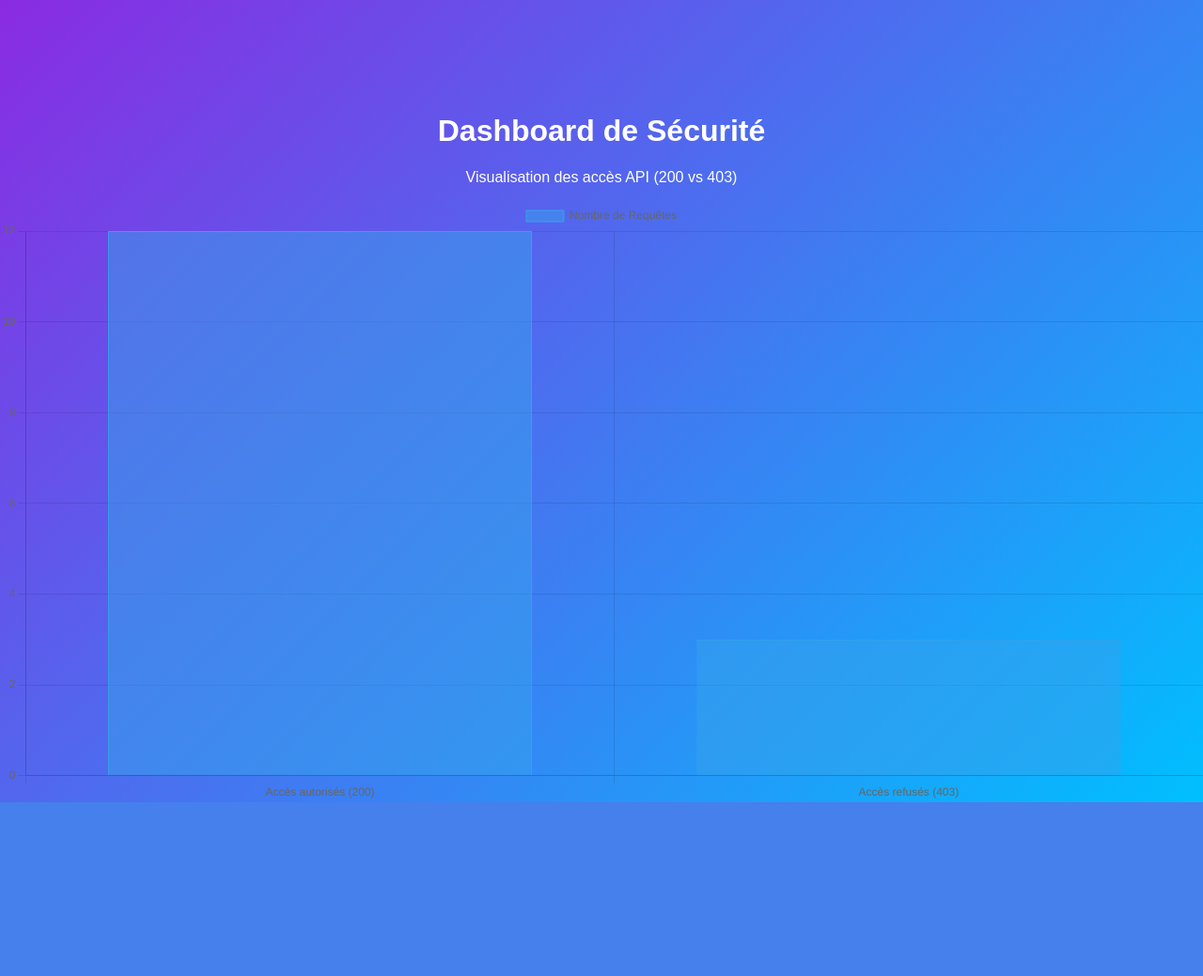
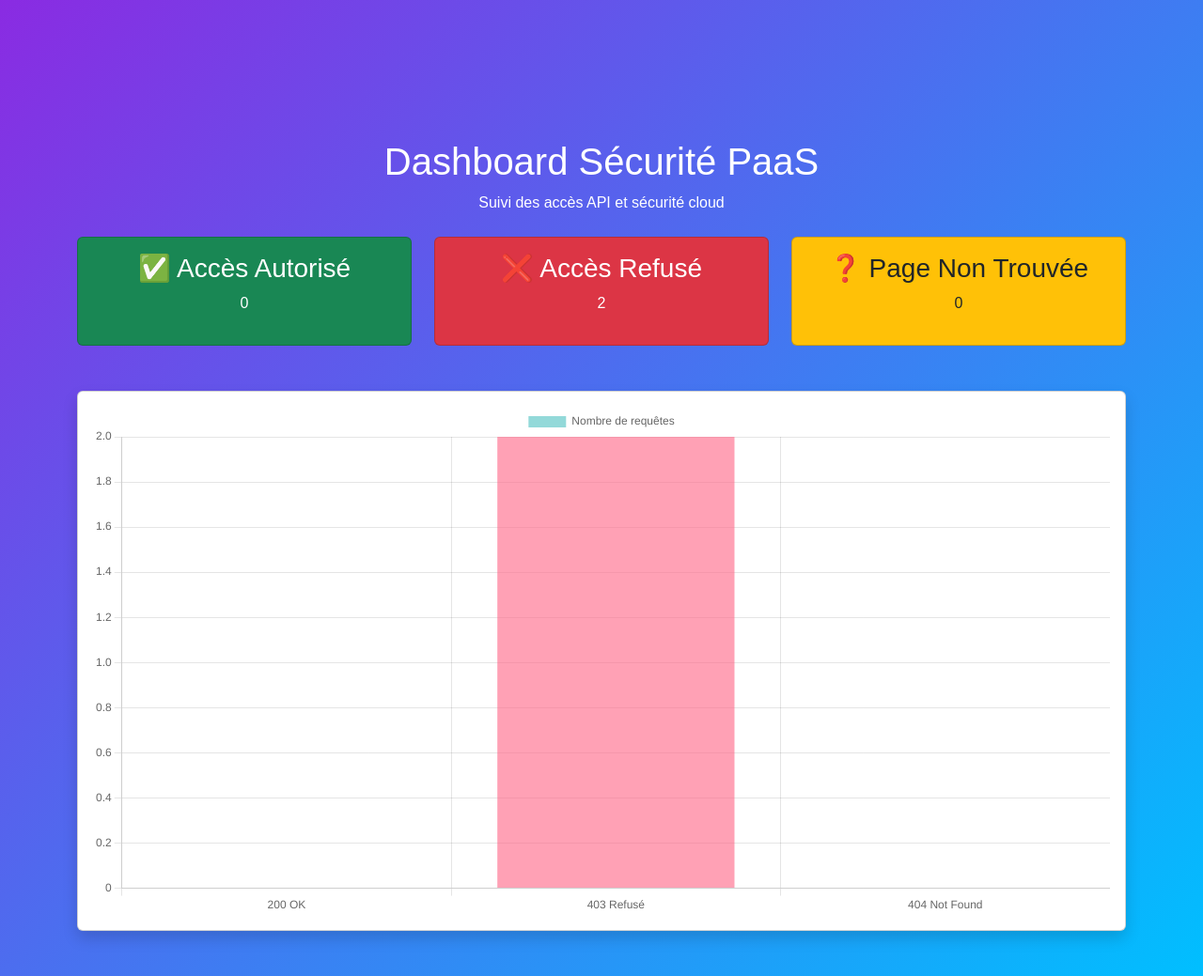
Before and after one commit to ranimlaifi/monapp-flask, a Flask app: page /dashboard in a window 1280 px wide. Shown: the whole page at 94% size. Before the commit the page ends 854 px from the top, so only its background shows below. Run offline with Flask 3, Linux system fonts and the light colour scheme.

Commit message:
Ajout dashboard + CSS + pages HTML

```diff
--- a/app.py
+++ b/app.py
@@ -1,37 +1,35 @@
 from flask import Flask, request, jsonify, render_template
-from dotenv import load_dotenv
 from flask_limiter import Limiter
 from flask_limiter.util import get_remote_address
 import os
 
 app = Flask(__name__)
 
-load_dotenv()
-API_KEY = os.getenv("API_KEY")
+API_KEY = os.getenv("API_KEY", "123456")
 
-# Rate limiting
-limiter = Limiter(
-    get_remote_address,
-    app=app,
-    default_limits=["5 per minute"]
-)
+limiter = Limiter(get_remote_address, app=app, default_limits=["10 per minute"])
+
+# Comptage simple en mémoire (juste pour démo)
+stats = {"200": 0, "403": 0, "404": 0}
 
 @app.route('/')
 def home():
     return render_template("index.html")
-
-@app.route('/dashboard')
-def dashboard():
-    return render_template("dashboard.html")
 
 @app.route('/secret')
 @limiter.limit("3 per minute")
 def secret():
     key = request.headers.get('X-API-KEY')
     if key == API_KEY:
+        stats["200"] += 1
         return jsonify({"message": "Accès autorisé !"})
     else:
+        stats["403"] += 1
         return jsonify({"message": "Accès refusé !"}), 403
+
+@app.route('/dashboard')
+def dashboard():
+    return render_template("dashboard.html", stats=stats)
 
 if __name__ == "__main__":
     app.run(debug=True)
--- a/templates/dashboard.html
+++ b/templates/dashboard.html
@@ -1,19 +1,57 @@
 <!DOCTYPE html>
 <html lang="fr">
 <head>
-    <meta charset="UTF-8">
-    <title>Dashboard de Sécurité</title>
-    <link rel="stylesheet" href="/static/css/style.css">
-    <script src="https://cdn.jsdelivr.net/npm/chart.js"></script>
+<meta charset="UTF-8">
+<title>Dashboard Sécurité Cloud</title>
+<link href="https://cdn.jsdelivr.net/npm/bootstrap@5.3.0/dist/css/bootstrap.min.css" rel="stylesheet">
+<link rel="stylesheet" href="https://cdnjs.cloudflare.com/ajax/libs/animate.css/4.1.1/animate.min.css"/>
+<script src="https://cdn.jsdelivr.net/npm/chart.js"></script>
+<link rel="stylesheet" href="{{ url_for('static', filename='css/style.css') }}">
 </head>
-<body>
+<body class="bg-gradient-to-r from-blue-300 via-purple-400 to-indigo-500">
+<div class="container py-5">
+    <h1 class="text-white animate__animated animate__fadeInDown">Dashboard Sécurité PaaS</h1>
+    <p class="text-white animate__animated animate__fadeInUp">Suivi des accès API et sécurité cloud</p>
 
-<h1>Dashboard de Sécurité</h1>
-<p>Visualisation des accès API (200 vs 403)</p>
+    <div class="row mt-4">
+        <div class="col-md-4">
+            <div class="card p-3 text-center bg-success text-white animate__animated animate__bounceIn">
+                <h3>✅ Accès Autorisé</h3>
+                <p id="count-200">{{ stats['200'] }}</p>
+            </div>
+        </div>
+        <div class="col-md-4">
+            <div class="card p-3 text-center bg-danger text-white animate__animated animate__bounceIn">
+                <h3>❌ Accès Refusé</h3>
+                <p id="count-403">{{ stats['403'] }}</p>
+            </div>
+        </div>
+        <div class="col-md-4">
+            <div class="card p-3 text-center bg-warning text-dark animate__animated animate__bounceIn">
+                <h3>❓ Page Non Trouvée</h3>
+                <p id="count-404">{{ stats['404'] }}</p>
+            </div>
+        </div>
+    </div>
 
-<canvas id="securityChart" width="400" height="200"></canvas>
+    <div class="mt-5 card p-3 bg-white shadow animate__animated animate__fadeInUp">
+        <canvas id="requestsChart"></canvas>
+    </div>
+</div>
 
-<script src="/static/js/charts.js"></script>
-
+<script>
+const ctx = document.getElementById('requestsChart').getContext('2d');
+new Chart(ctx, {
+    type: 'bar',
+    data: {
+        labels: ['200 OK', '403 Refusé', '404 Not Found'],
+        datasets: [{
+            label: 'Nombre de requêtes',
+            data: [{{ stats['200'] }}, {{ stats['403'] }}, {{ stats['404'] }}],
+            backgroundColor: ['rgba(75, 192, 192, 0.6)','rgba(255, 99, 132, 0.6)','rgba(255, 206, 86, 0.6)']
+        }]
+    },
+});
+</script>
 </body>
 </html>
```
